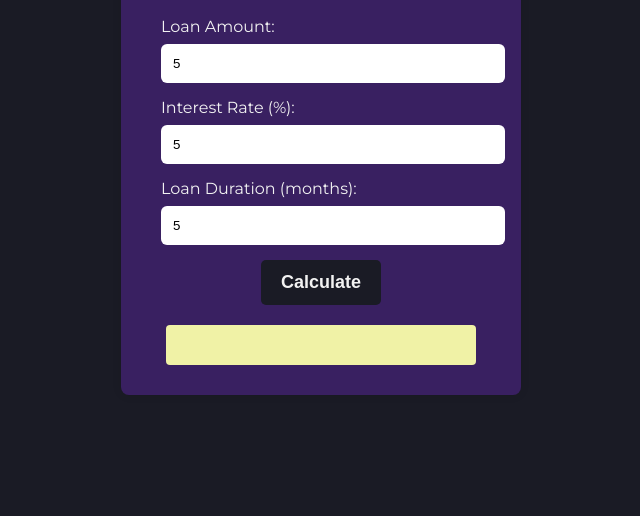
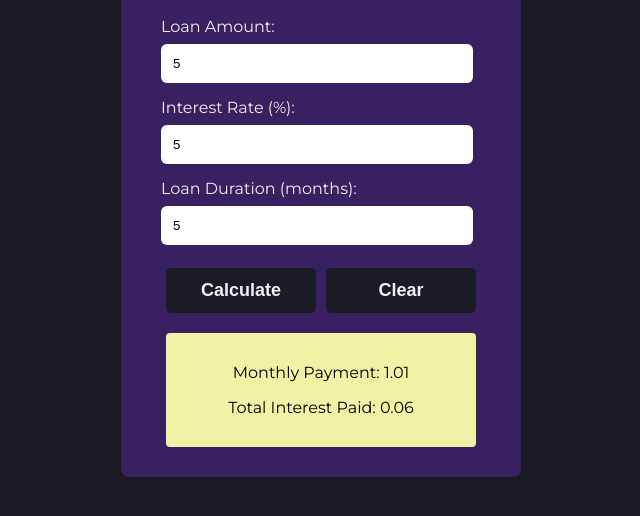
Before and after one commit to FonsahPageo/loan-calculator, a plain HTML site: page index.html in a window 1280 px wide. Both pictures are taken after typing "5", "5", "5" into the empty fields and a click on the button "Calculate". Shown: the part 152-668 px from the top of the page, without its empty margins (319-959 px from the left). Drawn offline with Linux system fonts and the light colour scheme.

Commit message:
JavaScript done: working loan calculator

```diff
--- a/index.html
+++ b/index.html
@@ -19,7 +19,7 @@
             <h2>Loan Calculator</h2>
             <div class="input-group">
                 <label>Loan Amount: </label>
-                <input type="number" id="loanAmountInput" placeholder="Enter loan amount">
+                <input type="number" id="loanAmount" placeholder="Enter loan amount">
             </div>
 
             <div class="input-group">
@@ -32,7 +32,10 @@
                 <input type="number" id="loanDuration" placeholder="Enter loan duration">
             </div>
 
-            <button id="calculateBtn">Calculate</button>
+            <div class="action-btns">
+                <button id="calculateBtn">Calculate</button>
+                <button id="resetBtn">Clear</button>
+            </div>
 
             <div id="result"></div>
         </div>
--- a/script.js
+++ b/script.js
@@ -0,0 +1,38 @@
+document.getElementById('calculateBtn').addEventListener('click', calculateLoan);
+
+function calculateLoan() {
+    const loanAmount = parseFloat(document.getElementById('loanAmount').value);
+    const interestRate = parseFloat(document.getElementById('interestRate').value);
+    const loanDuration = parseFloat(document.getElementById('loanDuration').value);
+    const result = document.getElementById('result');
+
+    if (isNaN(loanAmount) || isNaN(interestRate) || isNaN(loanDuration)) {
+        result.innerHTML = 'Please enter valid numbers for all fields.';
+        return;
+    }
+
+    const monthlyInterestRate = interestRate / 100 / 12;
+    const totalPayments = loanDuration;
+    const monthlyPayment = (loanAmount * monthlyInterestRate) / (1 - Math.pow(1 + monthlyInterestRate, -totalPayments));
+    const totalInterest = (monthlyPayment * totalPayments) - loanAmount;
+
+    // displayResult(monthlyPayment, totalInterest);
+    result.innerHTML = `
+        <p>Monthly Payment: ${monthlyPayment.toFixed(2)}</p>
+        <p>Total Interest Paid: ${totalInterest.toFixed(2)}</p>
+    `;
+}
+
+// function displayResult(monthlyPayment, totalInterest){
+//     result.innerHTML = `
+//         <p>Monthly Payment: ${monthlyPayment.toFixed(2)}</p>
+//         <p>Total Interest Paid: ${totalInterest.toFixed(2)}</p>
+//     `;
+// }
+
+document.getElementById('resetBtn').addEventListener('click', function () {
+    document.getElementById('loanAmount').value = '';
+    document.getElementById('interestRate').value = '';
+    document.getElementById('loanDuration').value = '';
+    document.getElementById('result').innerHTML = '';
+})
--- a/style.css
+++ b/style.css
@@ -6,6 +6,7 @@ body {
 .container {
     max-width: 400px;
     margin: 90px auto;
+
 }
 
 h2 {
@@ -21,30 +22,29 @@ h2 {
     padding: 10px 40px;
 }
 
-.input-group{
+.input-group {
     margin-bottom: 15px;
 }
 
-.input-group label{
+.input-group label {
     display: block;
     margin-bottom: 8px;
     color: #f2f2f2;
 }
 
-.input-group input{
-    width: 100%;
+.input-group input {
+    width: 90%;
     padding: 12px;
     border: none;
     border-radius: 6px;
 }
 
-.input-group input:focus{
+.input-group input:focus {
     outline: none;
     box-shadow: 0 0 5px #1A1B25;
 }
 
-button{
-    display: block;
+button {
     margin: 0 auto;
     padding: 12px 20px;
     border: none;
@@ -56,18 +56,24 @@ button{
     font-weight: bold;
     transition: background-color 0.3s ease-in;
     font-size: large;
+    width: 150px;
 }
 
-button:hover{
+button:hover {
     background-color: #F0F2A6;
     color: #392061;
 }
 
-#result{
+#result {
     margin: 20px 5px;
-    padding: 20px;
+    padding: 14px;
+    width: 950;
     background-color: #F0F2A6;
     border-radius: 4px;
+    text-align: center;
+}
+
+.action-btns{
     display: flex;
-    justify-content: center;
+    /* flex-direction: column; */
 }
```
